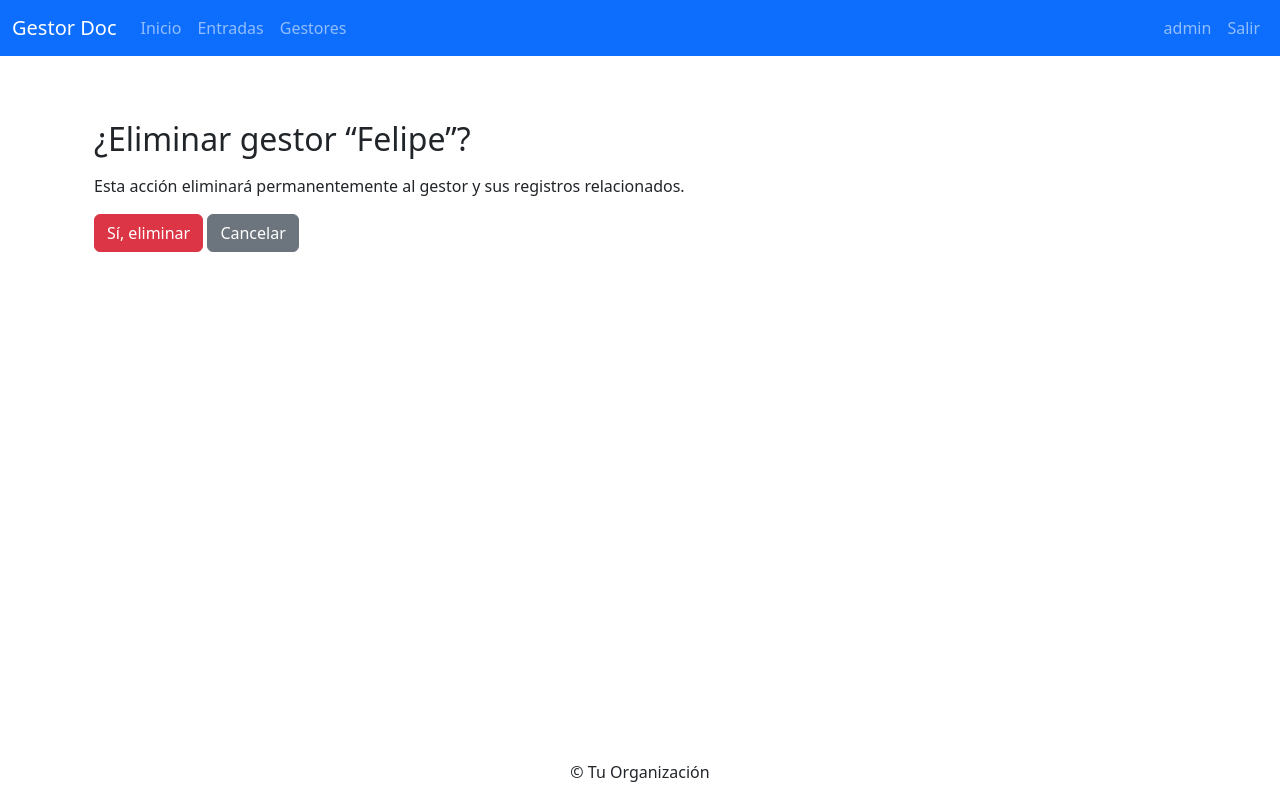
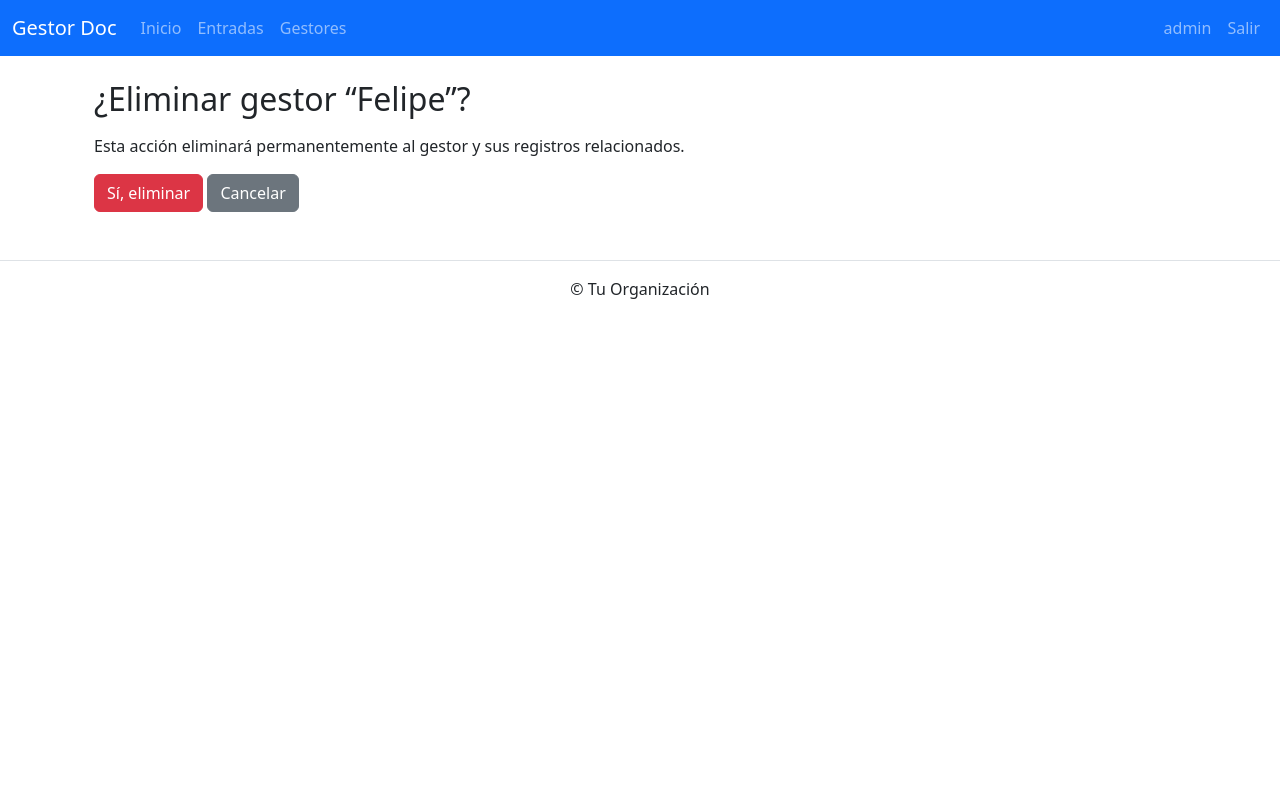
Before and after one commit to felipe1107/correspondencia_django, a Django app: page /gestores/2/eliminar/ in a window 1280 px wide. Run offline with Django 5.2, Linux system fonts and the light colour scheme; a user stored in the database is signed in; data comes from the database, SQL or seed files in the repository; both versions use the stored data as it was after the commit; some libraries are stand-ins or nearby versions.

Commit message:
Publico última versión antes de revisar errores

```diff
--- a/templates/correspondencia_app/base.html
+++ b/templates/correspondencia_app/base.html
@@ -4,37 +4,85 @@
 <head>
   <meta charset="UTF-8">
   <meta name="viewport" content="width=device-width, initial-scale=1">
-  <title>{% block title %}Gestor Documental{% endblock %}</title>
+  <title>{% block title %}Gestor Doc{% endblock %}</title>
 
-  <link rel="stylesheet" href="{% static 'css/bootstrap.min.css' %}">
-  <link rel="stylesheet" href="https://cdn.jsdelivr.net/npm/bootstrap-icons@1.10.5/font/bootstrap-icons.css">
-  <script src="https://cdn.jsdelivr.net/npm/chart.js"></script>
+  <!-- Bootstrap CSS -->
+  <link
+    href="https://cdn.jsdelivr.net/npm/bootstrap@5.3.0/dist/css/bootstrap.min.css"
+    rel="stylesheet"
+  >
+
+  <!-- Bootstrap Icons -->
+  <link
+    rel="stylesheet"
+    href="https://cdn.jsdelivr.net/npm/bootstrap-icons@1.10.5/font/bootstrap-icons.css"
+  >
+
+  <!-- Tu CSS personalizado -->
   <link rel="stylesheet" href="{% static 'css/custom.css' %}">
-  <link rel="icon" href="{% static 'img/favicon.ico' %}" type="image/x-icon" />
 </head>
-<body class="d-flex flex-column min-vh-100">
+<body>
 
-  {% include 'correspondencia_app/navbar.html' %}
+  <!-- Navbar -->
+  <nav class="navbar navbar-expand-lg navbar-dark bg-primary">
+    <div class="container-fluid">
+      <a class="navbar-brand" href="{% url 'correspondencia_app:dashboard_stats' %}">
+        Gestor Doc
+      </a>
+      <button
+        class="navbar-toggler"
+        type="button"
+        data-bs-toggle="collapse"
+        data-bs-target="#navbarSupportedContent"
+      >
+        <span class="navbar-toggler-icon"></span>
+      </button>
+      <div class="collapse navbar-collapse" id="navbarSupportedContent">
+        <ul class="navbar-nav me-auto mb-2 mb-lg-0">
+          <li class="nav-item">
+            <a class="nav-link" href="{% url 'correspondencia_app:dashboard_stats' %}">Inicio</a>
+          </li>
+          <li class="nav-item">
+            <a class="nav-link" href="{% url 'correspondencia_app:entrada_list' %}">Entradas</a>
+          </li>
+          <li class="nav-item">
+            <a class="nav-link" href="{% url 'correspondencia_app:document_manager_list' %}">Gestores</a>
+          </li>
+        </ul>
+        <ul class="navbar-nav">
+          {% if user.is_authenticated %}
+            <li class="nav-item">
+              <span class="nav-link">{{ user.username }}</span>
+            </li>
+            <li class="nav-item">
+              <a class="nav-link" href="{% url 'correspondencia_app:logout' %}">Salir</a>
+            </li>
+          {% else %}
+            <li class="nav-item">
+              <a class="nav-link" href="{% url 'correspondencia_app:login' %}">Iniciar sesión</a>
+            </li>
+          {% endif %}
+        </ul>
+      </div>
+    </div>
+  </nav>
 
-  <main class="container my-4 flex-fill">
-    {% if messages %}
-      <div class="mb-3">
-        {% for msg in messages %}
-          <div class="alert alert-{{ msg.tags }} alert-dismissible fade show" role="alert">
-            {{ msg }}
-            <button type="button" class="btn-close" data-bs-dismiss="alert" aria-label="Cerrar"></button>
-          </div>
-        {% endfor %}
-      </div>
-    {% endif %}
-
+  <!-- Contenido principal -->
+  <main class="container mt-4">
     {% block content %}{% endblock %}
   </main>
 
-  <footer class="text-center py-3">
-    © {{ now.year }} Tu Organización
+  <!-- Pie de página -->
+  <footer class="text-center py-3 mt-5 border-top">
+    &copy; {{ now|date:"Y" }} Tu Organización
   </footer>
 
-  <script src="{% static 'js/bootstrap.bundle.min.js' %}"></script>
+  <!-- Bootstrap Bundle (JS + Popper) -->
+  <script src="https://cdn.jsdelivr.net/npm/bootstrap@5.3.0/dist/js/bootstrap.bundle.min.js"></script>
+
+  <!-- Chart.js -->
+  <script src="https://cdn.jsdelivr.net/npm/chart.js"></script>
+
+  {% block scripts %}{% endblock %}
 </body>
 </html>
```
Also changed, not shown: templates/correspondencia_app/dashboard_stats.html (+16 -24 lines), db.sqlite3.
